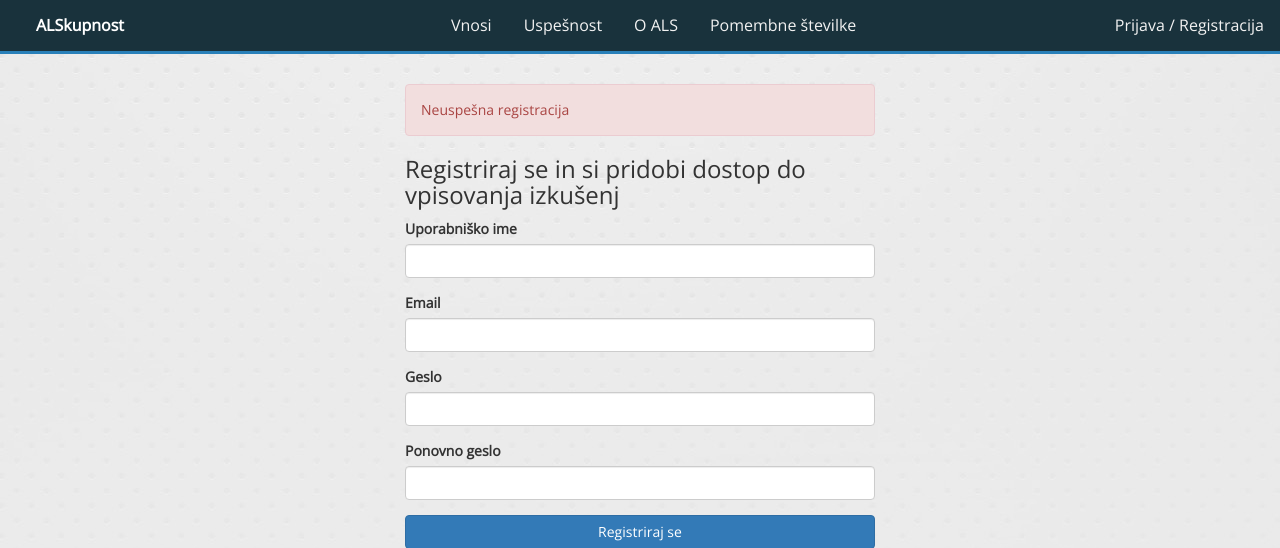
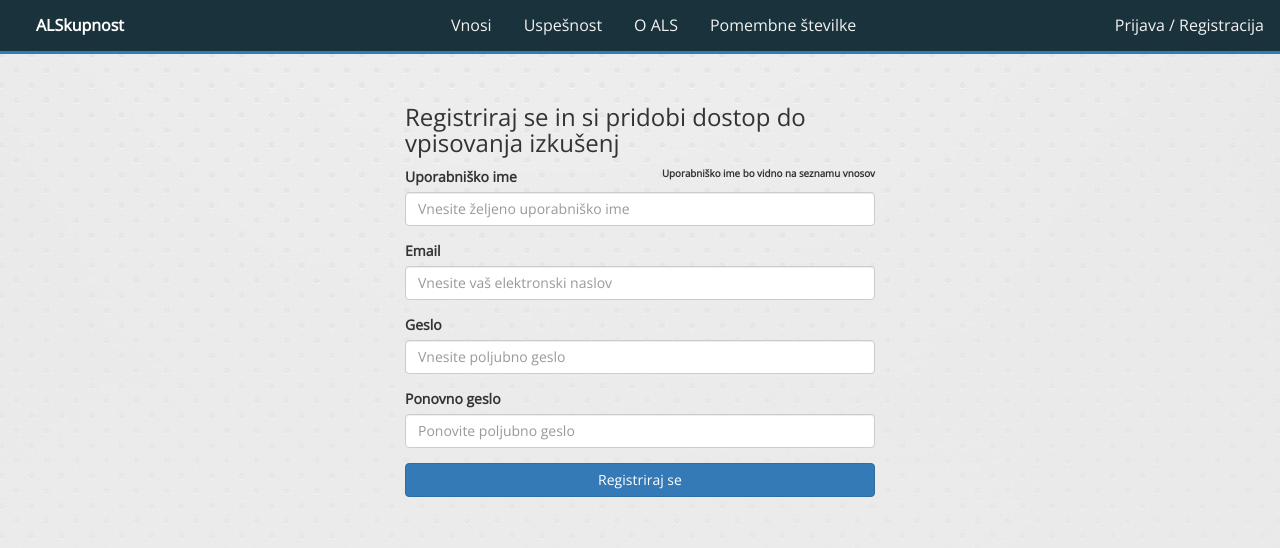
Before and after one commit to frasza/diploma, a Flask app: page /registracija/ in a window 1280 px wide. Shown: the top 548 px of the page. Run offline with Flask 2, Linux system fonts and the light colour scheme; some libraries are stand-ins or nearby versions.

Commit message:
Spremembe registracijske forme

```diff
--- a/templates/registracija.html
+++ b/templates/registracija.html
@@ -28,20 +28,21 @@
                 <form action="" method="post">
                   {{ form.csrf_token }}
                     <div class="form-group">
-                <label for="usernameInput">Uporabniško ime</label>
-                <input type="text" name="uporabniskoime" class="form-control" id="usernameInput">
+                <label for="usernameInput">Uporabniško ime <span style="font-size: 70%" class="pull-right">Uporabniško ime bo vidno na seznamu vnosov</span></label>
+                <input type="text" name="uporabniskoime" class="form-control" id="usernameInput" placeholder="Vnesite željeno uporabniško ime">
               </div>
               <div class="form-group">
                 <label for="emailInput">Email</label>
-                <input type="email" name="email" class="form-control" id="emailInput">
+                <input type="email" name="email" class="form-control" id="emailInput" oninvalid="this.setCustomValidity('Neveljaven elektronski naslov')"
+                oninput="setCustomValidity('')" placeholder="Vnesite vaš elektronski naslov">
               </div>
               <div class="form-group">
                 <label for="passwordInput">Geslo</label>
-                <input type="password" name="geslo" class="form-control" id="passwordInput">
+                <input type="password" name="geslo" class="form-control" id="passwordInput" placeholder="Vnesite poljubno geslo">
               </div>
               <div class="form-group">
                 <label for="confirmInput">Ponovno geslo</label>
-                <input type="password" name="confirm" class="form-control" id="confirmInput">
+                <input type="password" name="confirm" class="form-control" id="confirmInput" placeholder="Ponovite poljubno geslo">
               </div>
                     <input class="btn btn-primary btn-block" type="submit" value="Registriraj se">
                 </form>
--- a/views.py
+++ b/views.py
@@ -36,18 +36,22 @@ def login_required(test):
 def register():
     form = RegisterForm(request.form)
 
-    if request.method == "POST" and form.validate():
-        db = connect_db()
-        db.execute("INSERT INTO uporabniki(uporabniskoime, email, geslo) VALUES (?,?,?)", ([
-            form.uporabniskoime.data,
-            form.email.data,
-            form.geslo.data
-        ]))
-        db.commit()
-        db.close()
-        flash("Uspešno ste se registrirali! S prijavo vam je sedaj omogočen vnos izkušenj.")
-        return redirect(url_for("index"))
-    flash("Neuspešna registracija")
+    if request.method == "POST":
+        if form.validate():
+            db = connect_db()
+            db.execute("INSERT INTO uporabniki(uporabniskoime, email, geslo) VALUES (?,?,?)", ([
+                form.uporabniskoime.data,
+                form.email.data,
+                form.geslo.data
+            ]))
+            db.commit()
+            db.close()
+            flash("Uspešno ste se registrirali! S prijavo vam je sedaj omogočen vnos izkušenj.")
+            return redirect(url_for("index"))
+        else:
+            flash("Neuspešna registracija")
+
+
     return render_template("registracija.html", form=form)
 
 
```
